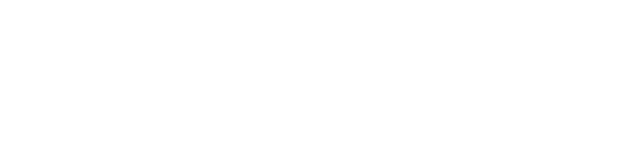
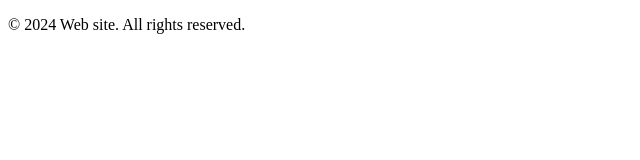
Before and after one commit to ervinbani/version-control-simulation-ervin, a plain HTML site: page index.html in a window 1280 px wide. Shown: the whole page, without its empty margins (0-640 px from the left). Drawn offline with Linux system fonts and the light colour scheme.

Commit message:
Updated footer from header branch to simulate a conflict

```diff
--- a/index.html
+++ b/index.html
@@ -5,5 +5,9 @@
     <meta name="viewport" content="width=device-width, initial-scale=1.0" />
     <title>Document</title>
   </head>
-  <body></body>
+  <body>
+    <footer>
+      <p>© 2024 Web site. All rights reserved.</p>
+    </footer>
+  </body>
 </html>
```
